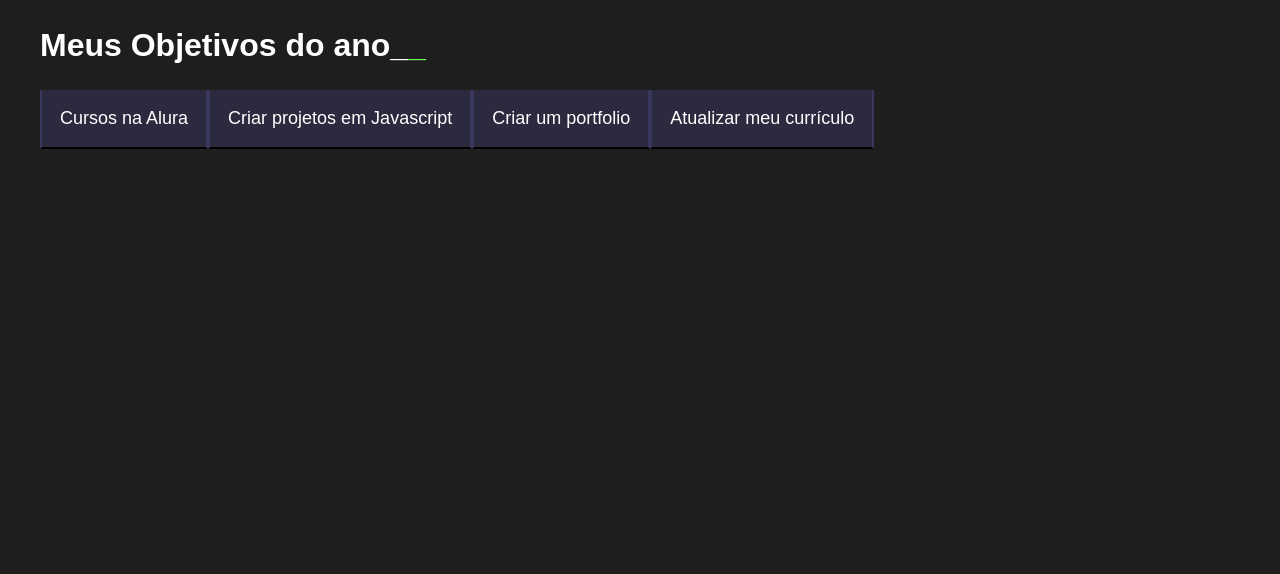
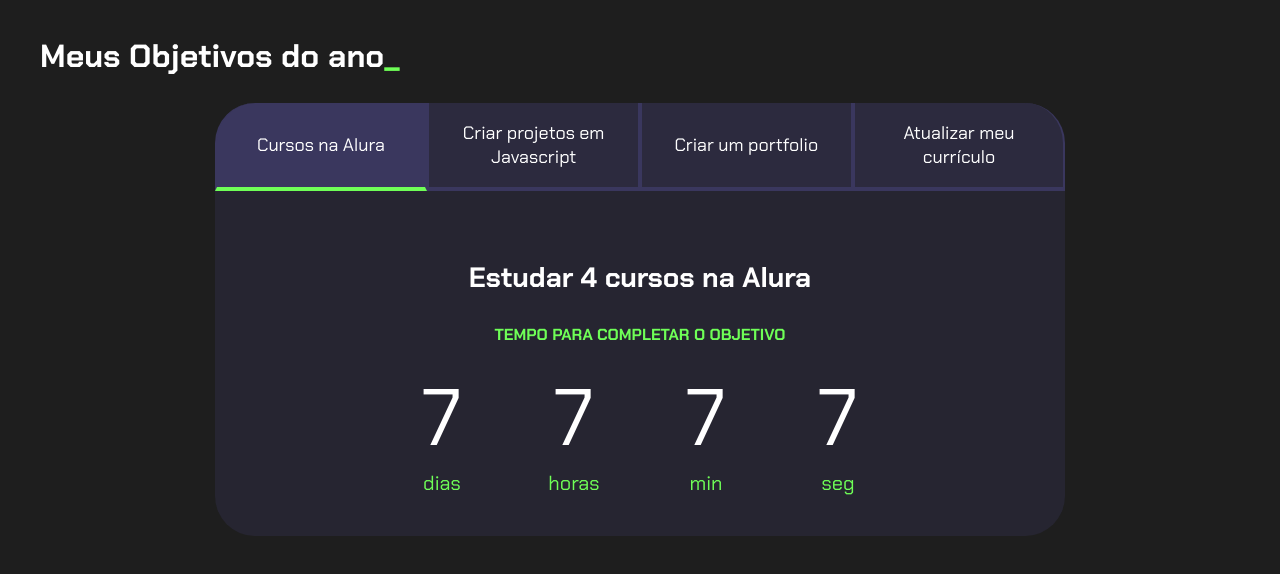
Before and after one commit to moreiralinda/projeto-de-vida, a plain HTML site: page index.html in a window 1280 px wide. Both pictures are taken after a click on the button "Cursos na Alura". Drawn offline with Linux system fonts and the light colour scheme.

Commit message:
Add files via upload

```diff
--- a/index.html
+++ b/index.html
@@ -1,22 +1,65 @@
 <!DOCTYPE html>
 <html lang="pt-br">
+
 <head>
     <meta charset="UTF-8">
     <meta name="viewport" content="width=device-width, initial-scale=1.0">
-    <title>meus objetivos do ano</title>
+    <title>Meus objetivos do ano</title>
     <link rel="stylesheet" href="style.css">
+</head>
 
-</head>
 <body>
     <section class="conteudo-principal">
-        <h2 class="titulo-principal">Meus Objetivos do ano_<span>_</span></h2>
+        <h2 class="titulo-principal">Meus Objetivos do ano<span>_</span></h2>
+        <div class="conteudo">
             <div class="botoes">
-        <button class="botao">Cursos na Alura</button>
+                <button class="botao ativo">Cursos na Alura</button>
                 <button class="botao">Criar projetos em Javascript</button>
                 <button class="botao">Criar um portfolio</button>
                 <button class="botao">Atualizar meu currículo</button>
             </div>
+            <div class="abas-textos">
+                <div class="aba-conteudo ativo">
+                    <h3 class="aba-conteudo-titulo-principal">Estudar 4 cursos na Alura</h3>
+                    <h4 class="aba-conteudo-titulo-secundario">Tempo para completar o objetivo</h4>
+                    <div class="contador">
+                        <div class="contador-digito">
+                            <p class="contador-digito-numero">7</p>
+                            <p class="contador-digito-texto">dias</p>
+                        </div>
+                        <div class="contador-digito">
+                            <p class="contador-digito-numero">7</p>
+                            <p class="contador-digito-texto">horas</p>
+                        </div>
+                        <div class="contador-digito">
+                            <p class="contador-digito-numero">7</p>
+                            <p class="contador-digito-texto">min</p>
+                        </div>
+                        <div class="contador-digito">
+                            <p class="contador-digito-numero">7</p>
+                            <p class="contador-digito-texto">seg</p>
+                        </div>
+                    </div>
+                </div>
+                <div class="aba-conteudo">
+                    <h3 class="aba-conteudo-titulo-principal">Criar 5 projetos em Javascript</h3>
+                    <h4 class="aba-conteudo-titulo-secundario">Tempo para completar o objetivo</h4>
+                    <div class="contador"></div>
+                </div>
+                <div class="aba-conteudo">
+                    <h3 class="aba-conteudo-titulo-principal">Criar um portfolio com os meus 3 melhores projetos</h3>
+                    <h4 class="aba-conteudo-titulo-secundario">Tempo para completar o objetivo</h4>
+                    <div class="contador"></div>
+                </div>
+                <div class="aba-conteudo">
+                    <h3 class="aba-conteudo-titulo-principal">Atualizar meu curriculo com os certificados da Alura</h3>
+                    <h4 class="aba-conteudo-titulo-secundario">Tempo para completar o objetivo</h4>
+                    <div class="contador"></div>
+                </div>
+            </div>
+        </div>
     </section>
+    <script src="main.js"></script>
+</body>
 
-</body>
 </html>
--- /dev/null
+++ b/main.js
@@ -0,0 +1,56 @@
+const botoes = document.querySelectorAll(".botao");
+const textos = document.querySelectorAll(".aba-conteudo");
+
+for (let i = 0; i < botoes.length; i++) {
+    botoes[i].onclick = function () {
+
+        for (let j = 0; j < botoes.length; j++) {
+            botoes[j].classList.remove("ativo");
+            textos[j].classList.remove("ativo");
+        }
+
+        botoes[i].classList.add("ativo");
+        textos[i].classList.add("ativo");
+    }
+}
+
+const contadores = document.querySelectorAll(".contador");
+const tempoObjetivo1 = new Date("2020-10-05T00:00:00");
+const tempoObjetivo2 = new Date("2023-12-05T00:00:00");
+const tempoObjetivo3 = new Date("2023-12-30T00:00:00");
+const tempoObjetivo4 = new Date("2024-02-01T00:00:00");
+
+const tempos = [tempoObjetivo1,tempoObjetivo2,tempoObjetivo3,tempoObjetivo4];
+
+
+function calculaTempo(tempoObjetivo) {
+    let tempoAtual = new Date();
+    let tempoFinal = tempoObjetivo - tempoAtual;
+    let segundos = Math.floor(tempoFinal / 1000);
+    let minutos = Math.floor(segundos / 60);
+    let horas = Math.floor(minutos / 60);
+    let dias = Math.floor(horas / 24);
+
+    segundos %= 60;
+    minutos %= 60;
+    horas %= 24;
+    if (tempoFinal > 0){
+        return dias + " dias " + horas + " horas " + minutos + " minutos " + segundos + " segundos";
+    } else {
+        return "Prazo Finalizado";
+    }
+}
+
+function atualizaCronometro(){
+
+    for (let i=0; i<contadores.length;i++){
+        contadores[i].textContent = calculaTempo(tempos[i]);
+    }
+}
+
+function comecaCronometro(){
+    atualizaCronometro();
+    setInterval(atualizaCronometro,1000);
+}
+
+//comecaCronometro();
--- a/style.css
+++ b/style.css
@@ -1,13 +1,12 @@
-@import url('https://fonts.googleapis.com/css2?family-Chakra+Petch:w ght@400:700&display=swap');
+@import url('https://fonts.googleapis.com/css2?family=Chakra+Petch:wght@400;700&display=swap');
 
-:root{
-    --cor-de-fundo: #1e1e1e;
+:root {
+    --cor-de-fundo: #1E1E1E;
     --verde: #6FFF57;
     --branco: #FFFFFF;
     --botao-ativo: #3A375E;
     --botao-inativo: rgba(58, 55, 94, 0.5);
     --texto-fundo: rgba(58, 55, 94, 0.3);
-
 }
 
 body {
@@ -17,8 +16,8 @@
 }
 
 
-     .conteudo-principal{
-        display flex: ;
+.conteudo-principal {
+    display: flex;
     flex-direction: column;
     justify-content: center;
     align-items: center;
@@ -27,7 +26,7 @@
     margin: 0 auto;
 }
 
-      .titulo-principal{
+.titulo-principal {
     text-align: left;
     width: 100%;
     font-size: 32px;
@@ -37,8 +36,9 @@
     color: var(--verde);
 }
 
-    .botao{
-      font-family: "Crakra Petch", sans-serif;
+
+.botao {
+    font-family: 'Chakra Petch', sans-serif;
     background-color: var(--botao-inativo);
     color: var(--branco);
     display: flex;
@@ -46,19 +46,83 @@
     padding: 1em;
     font-size: 18px;
     align-items: center;
-      width:100%
+    width: 100%;
     border-bottom: 4px solid var(--botao-ativo);
     border-left: 2px solid var(--botao-ativo);
     border-right: 2px solid var(--botao-ativo);
     border-top: none;
 }
 
+.botao:first-child {
+    border-radius: 40px 40px 0 0;
+}
+
 .botoes {
     display: block;
+}
+
+.botao.ativo{
+    background-color: var(--botao-ativo);
+    border-bottom: 4px solid var(--verde);
+}
+
+.abas-textos{
+    background-color: var(--texto-fundo);
+    padding: 40px;
+    border-radius: 0 0 40px 40px;
+}
+.aba-conteudo.ativo{
+    display:block;
+}
+
+.aba-conteudo{
+    display: none;
+}
+
+.aba-conteudo-titulo-principal{
+    font-size: 28px;
+    text-align: center;
+}
+.aba-conteudo-titulo-secundario{
+    text-align: center;
+    color: var(--verde);
+    text-transform: uppercase;
+}
+
+.contador{
+    display:flex;
+    justify-content: center;
+    flex-wrap: wrap;
+}
+.contador-digito{
+    padding: 0 16px;
+    text-align: center;
+    min-width: 100px;
+}
+
+.contador-digito-numero{
+    font-size: 80px;
+    margin: 0;
+
+}
+
+.contador-digito-texto{
+    color: var(--verde);
+    font-size: 20px;
+    margin: 0;
+
 }
 
 @media screen and (min-width: 768px) {
     .botoes {
         display: flex;
     }
+
+    .botao:first-child {
+        border-radius: 40px 0 0 0;
     }
+
+    .botao:last-child {
+        border-radius: 0 40px 0 0;
+    }
+}
```
Lines whose indentation alone changed are shown as unchanged.
